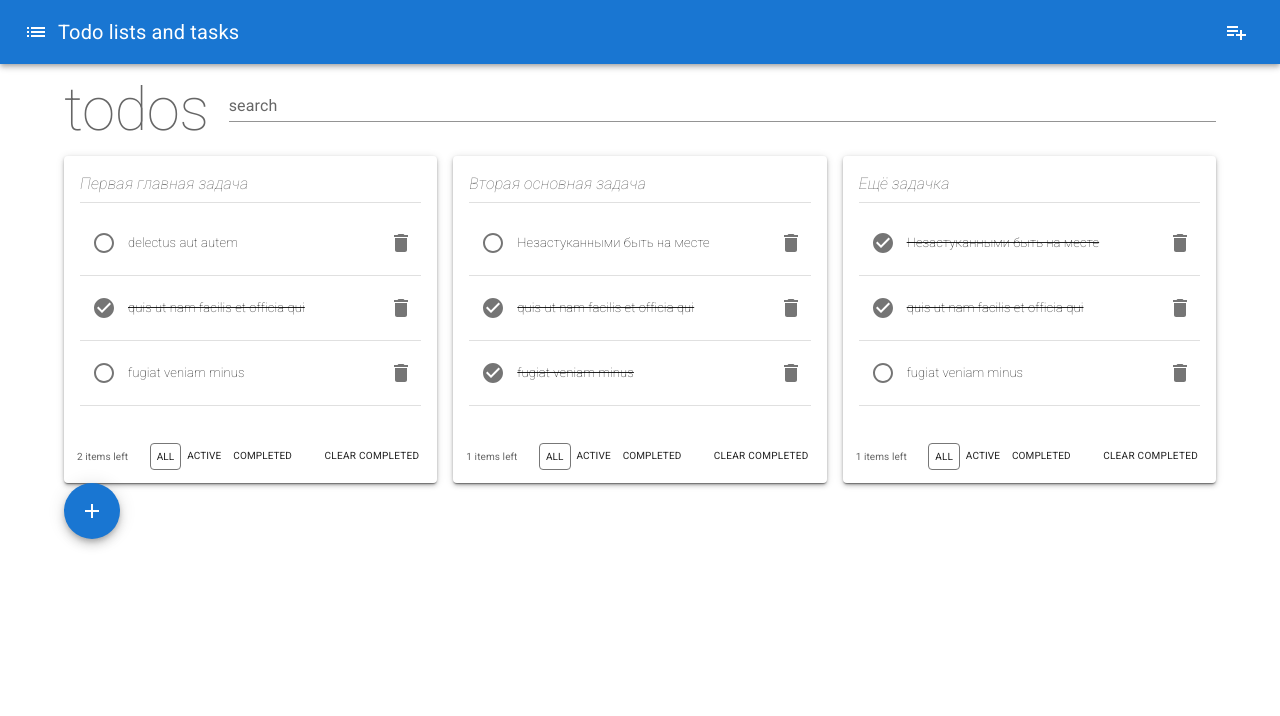
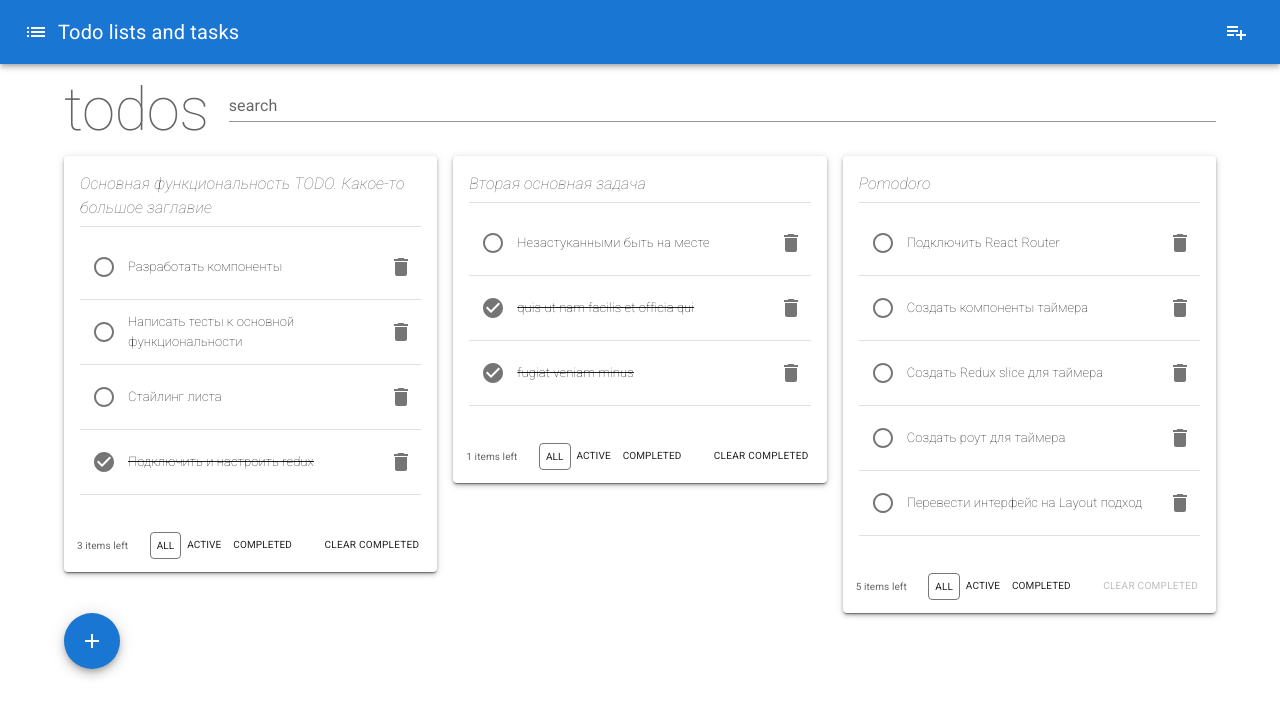
Before and after one commit to Les84Brest/MBSimpleToDo, a React (Create React App) app: page / in a window 1280 px wide. Shown: the top 716 px of the page. Built offline with nearby package versions, Linux system fonts and the light colour scheme.

Commit message:
AddFiltration: Filtration Added

```diff
--- a/src/components/Task/Task.tsx
+++ b/src/components/Task/Task.tsx
@@ -1,6 +1,6 @@
-import React, { FC, useCallback } from "react";
-import { ITask } from "../../types/types";
-import TaskFilter from './TaskFilter';
+import React, { FC, useCallback, useState, useEffect } from "react";
+import { ITask, ToDo } from "../../types/types";
+import TaskFilter, { Filter } from './TaskFilter';
 import { styled } from '@mui/material/styles';
 import {
     Button,
@@ -25,8 +25,42 @@ const TaskButton = styled(Button)<ButtonProps>(({ theme }) => ({
 
 
 const Task: FC<ITask> = ({ id, taskName, todos }) => {
+    const [filter, setFilter] = useState<Filter>(Filter.ALL_TODOS);
+    const [filteredTodos, setFilteredTodos] = useState<Array<ToDo>>(todos);
+    const { completeToDo, deleteTodo, clearCompleted } = useTask(id);
 
-    const { completeToDo, deleteTodo, clearCompleted } = useTask(id);
+    useEffect(() => {
+        switch (filter) {
+            case Filter.ACTIVE_TODOS:
+                const activeTodos = todos.filter(todo => !todo.completed)
+                setFilteredTodos(activeTodos);
+                break;
+            case Filter.COMPLETED_TODOS:
+                const completedTodos = todos.filter((todo) => todo.completed)
+                setFilteredTodos(completedTodos);
+                break;
+            default:
+                setFilteredTodos(sortTodos(todos));
+                break;
+        }
+
+    }, [filter, todos])
+
+    const sortTodos = (todos: ToDo[]): ToDo[] => {
+
+        const sortedTodos = todos.slice()
+            .sort((todo, nextTodo) => {
+                if (todo.completed === nextTodo.completed) {
+                    return 0
+                }
+                if (todo.completed) {
+                    return 1;
+                }
+                return -1;
+            })
+
+        return sortedTodos;
+    }
 
     const cbDeleteTodo = useCallback<(id: number) => void>((id) => {
         deleteTodo(id);
@@ -54,8 +88,7 @@ const Task: FC<ITask> = ({ id, taskName, todos }) => {
 
     const handleFilterChange = (event: React.ChangeEvent<HTMLInputElement>,
         value: string) => {
-        console.log('%cvalue', 'padding: 5px; background: DarkGreen; color: MediumSpringGreen;', value);
-        // setFilterValue(value);
+        setFilter(value as Filter);
     }
 
     return (
@@ -72,7 +105,7 @@ const Task: FC<ITask> = ({ id, taskName, todos }) => {
                         </Typography>
                         <Divider />
                         <List sx={{ width: '100%', bgcolor: 'background.paper' }}>
-                            {todos.map(todo => <ToDoItem
+                            {filteredTodos.map(todo => <ToDoItem
                                 todo={todo}
                                 onClickComplete={cbCompleteTodo}
                                 onClickDelete={cbDeleteTodo}
@@ -93,7 +126,7 @@ const Task: FC<ITask> = ({ id, taskName, todos }) => {
                                 sx={{ fontSize: 10, alignSelf: 'center' }}
                                 color="text.secondary"
 
-                                >
+                            >
                                 {getUncompletedTodosCount()} items left
                             </Typography>
                             <TaskFilter onChange={handleFilterChange} />
--- a/src/components/Task/TaskFilter.tsx
+++ b/src/components/Task/TaskFilter.tsx
@@ -3,7 +3,7 @@ import { RadioGroup, FormControlLabel, FormControlLabelProps, Radio } from "@mui
 import { FC } from "react";
 import { styled } from '@mui/material/styles';
 import cn from 'classnames';
-import  './TaskFilter.scss';
+import './TaskFilter.scss';
 
 interface TaskFilterProps {
     onChange: (event: ChangeEvent<HTMLInputElement>, value: string) => void;
@@ -50,18 +50,19 @@ const TaskFilter: FC<TaskFilterProps> = ({ onChange }) => {
             row
             name="filter-buttons-group"
             onChange={handleOnChange}
+            sx={{ justifyContent: 'center' }}
         >
-            <div className={cn('task-filter__item-wrap',{'filter-active': Filter.ALL_TODOS ===currentFilter} )}>
+            <div className={cn('task-filter__item-wrap', { 'filter-active': Filter.ALL_TODOS === currentFilter })}>
                 <TodoFilterLabel
                     value={Filter.ALL_TODOS}
                     control={<Radio sx={{ display: 'none' }} />} label="All" />
             </div>
-            <div className={cn('task-filter__item-wrap',{'filter-active': Filter.ACTIVE_TODOS===currentFilter} )}>
+            <div className={cn('task-filter__item-wrap', { 'filter-active': Filter.ACTIVE_TODOS === currentFilter })}>
                 <TodoFilterLabel
                     value={Filter.ACTIVE_TODOS}
                     control={<Radio sx={{ display: 'none' }} />} label="Active" />
             </div>
-            <div className={cn('task-filter__item-wrap',{'filter-active': Filter.COMPLETED_TODOS ===currentFilter} )}>
+            <div className={cn('task-filter__item-wrap', { 'filter-active': Filter.COMPLETED_TODOS === currentFilter })}>
                 <TodoFilterLabel
                     value={Filter.COMPLETED_TODOS}
                     control={<Radio sx={{ display: 'none' }} />} label="Completed" />
--- a/src/components/ToDoApp/data.ts
+++ b/src/components/ToDoApp/data.ts
@@ -2,24 +2,30 @@ import { ITask } from "../../types/types"
 
 export const data: ITask[] = [{
     id: 12,
-    taskName: 'Первая главная задача',
+    taskName: 'Основная функциональность TODO. Какое-то большое заглавие',
     todos: [
         {
 
             "id": 1,
-            "title": "delectus aut autem",
+            "title": "Разработать компоненты",
             "completed": false
         },
         {
 
             "id": 2,
-            "title": "quis ut nam facilis et officia qui",
+            "title": "Подключить и настроить redux",
             "completed": true
         },
         {
 
             "id": 3,
-            "title": "fugiat veniam minus",
+            "title": "Написать тесты к основной функциональности",
+            "completed": false
+        },
+        {
+
+            "id": 4,
+            "title": "Стайлинг листа",
             "completed": false
         },
     ]
@@ -51,24 +57,36 @@ export const data: ITask[] = [{
 
 {
     id: 138,
-    taskName: 'Ещё задачка',
+    taskName: 'Pomodoro',
     todos: [
         {
 
             "id": 1,
-            "title": "Незастуканными быть на месте",
-            "completed": true
+            "title": "Подключить React Router",
+            "completed": false
         },
         {
 
             "id": 2,
-            "title": "quis ut nam facilis et officia qui",
-            "completed": true
+            "title": "Создать компоненты таймера",
+            "completed": false
         },
         {
 
             "id": 3,
-            "title": "fugiat veniam minus",
+            "title": "Создать Redux slice для таймера",
+            "completed": false
+        },
+        {
+
+            "id": 4,
+            "title": "Создать роут для таймера",
+            "completed": false
+        },
+        {
+
+            "id": 5,
+            "title": "Перевести интерфейс на Layout подход",
             "completed": false
         },
     ]
--- a/src/components/Todo/TodoItem.tsx
+++ b/src/components/Todo/TodoItem.tsx
@@ -1,6 +1,6 @@
 import React, { FC } from "react";
 import { ToDo } from "../../types/types";
-import { ListItem, IconButton, ListItemText, Divider, Typography } from "@mui/material";
+import { ListItem, IconButton, ListItemText } from "@mui/material";
 import DeleteIcon from '@mui/icons-material/Delete';
 import { CheckCircle, RadioButtonUnchecked } from "@mui/icons-material";
 
```
